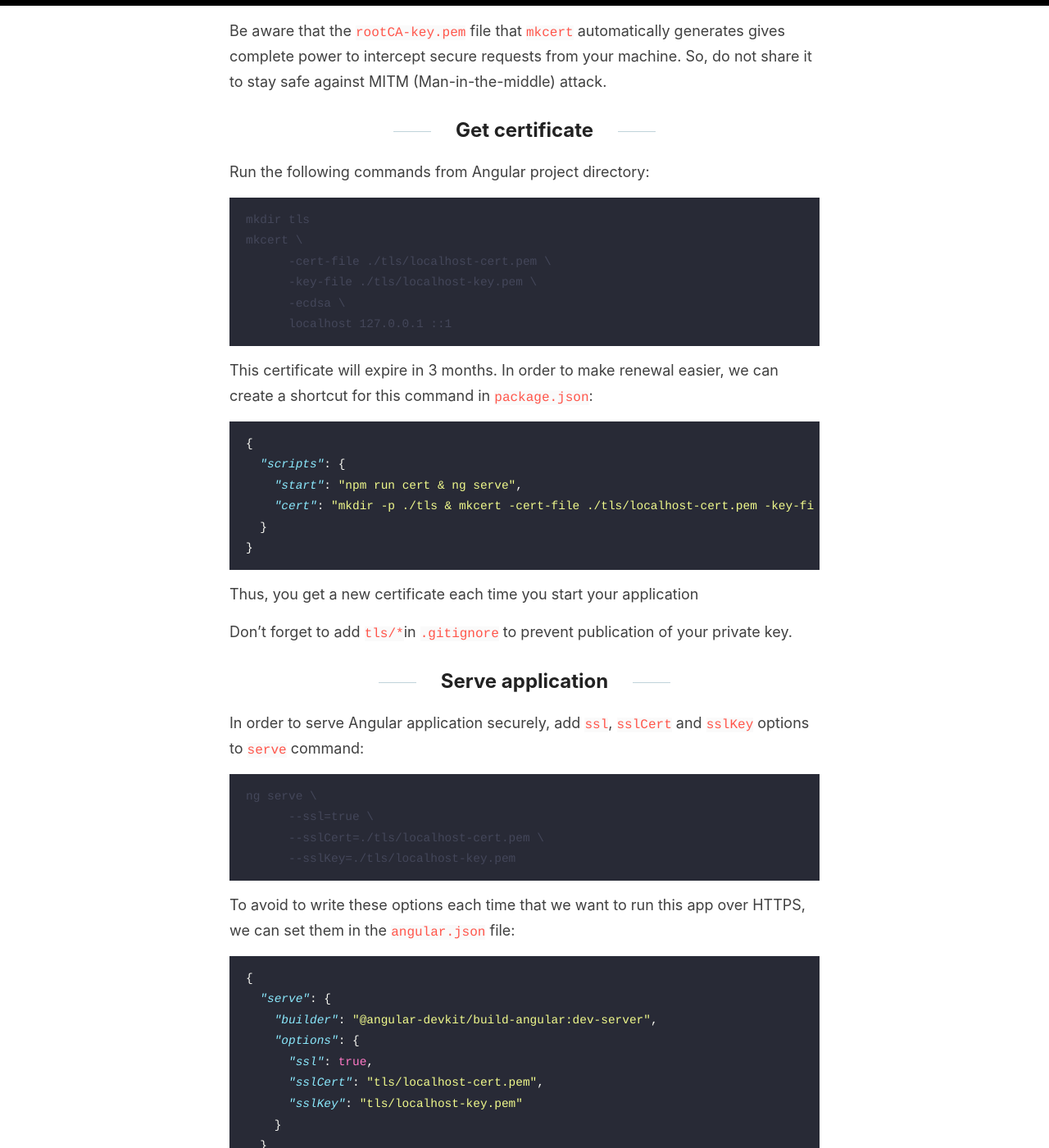
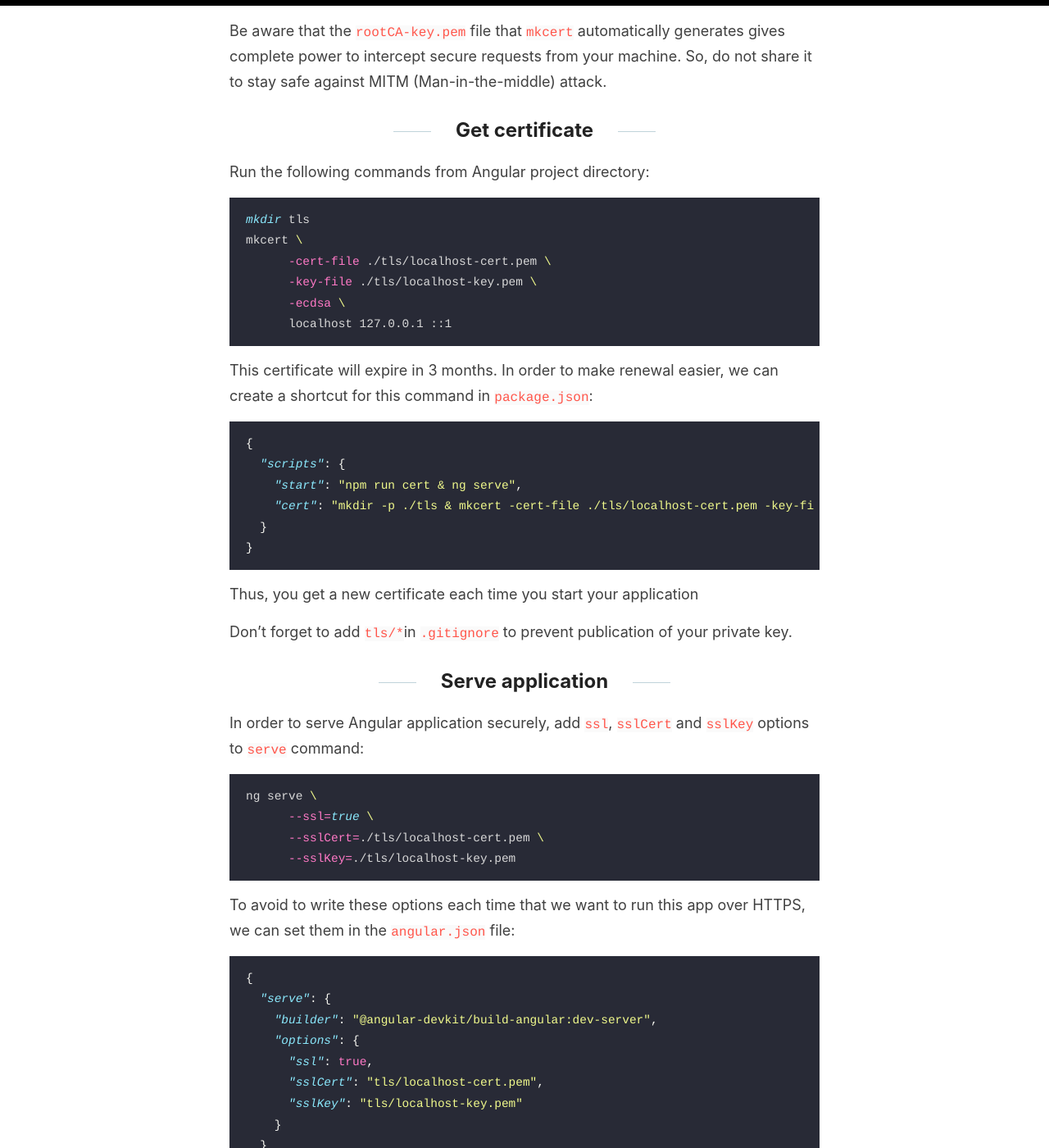
Before and after one commit to 0xdbe/0xdbe.github.io, a Jekyll site: the page built from _posts/2021-09-09-AngularSecurity-ServeApplicationLocallyOverHttps.md, in a window 1280 px wide and 1400 px high, scrolled down 1111 px. Shown: the whole window at 82% size. Built offline with Jekyll 4.4.1, drawn with Linux system fonts in a browser that asks for light colours; some of the changed text lies outside the part shown.

Commit message:
fix: AngularSecurity-ServeApplicationLocallyOverHttps

````diff
--- a/_posts/2021-09-09-AngularSecurity-ServeApplicationLocallyOverHttps.md
+++ b/_posts/2021-09-09-AngularSecurity-ServeApplicationLocallyOverHttps.md
@@ -5,7 +5,7 @@ date: 20210909
 published: true
 categories: [Angular]
 tags: Security, AppSec, Angular
-canonical_url:
+canonical_url: https://0xdbe.github.io/AngularSecurity-ServeApplicationLocallyOverHttps/
 ---
 
 When you develop an Angular application, you will come to a point where you need to serve it on localhost over HTTPS. This is often the case if you need to interact with an identity provider such as Facebook, OAuth0, ... And by the way, testing locally with HTTPS could be useful to detect mixed content issues that can break a production HTTPS website.
@@ -23,7 +23,7 @@ This tool is written by Filippo Valsorda, Cryptographer and Go security leader.
 
 Run this command to create a new local certificate authority (CA):
 
-```console
+```shell
 mkcert -install
 ```
 
@@ -39,7 +39,7 @@ Be aware that the ``rootCA-key.pem`` file that ``mkcert`` automatically generate
 
 Run the following commands from Angular project directory:
 
-```console
+```shell
 mkdir tls
 mkcert \
       -cert-file ./tls/localhost-cert.pem \
@@ -69,7 +69,7 @@ Don't forget to add ``tls/*``in ``.gitignore`` to prevent publication of your pr
 
 In order to serve Angular application securely, add ``ssl``, ``sslCert`` and ``sslKey`` options to ``serve`` command:
 
-```console
+```shell
 ng serve \
       --ssl=true \
       --sslCert=./tls/localhost-cert.pem \
````
Also changed, not shown: 1 other file.
